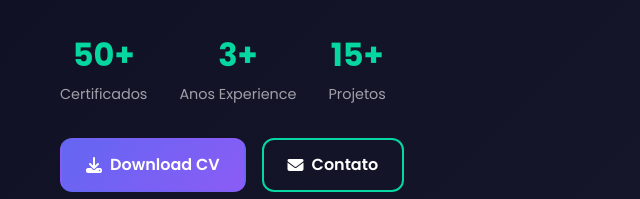
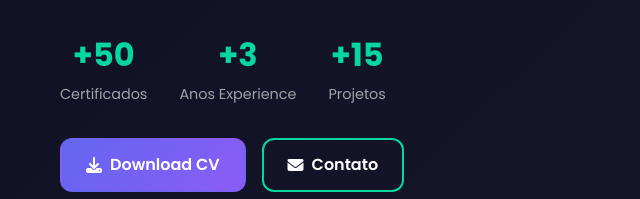
Before and after one commit to MessiasSavio/portifolio, a plain HTML site: page portifolio/index.html in a window 1280 px wide. Shown: the part 447-646 px from the top of the page, 0-640 px from the left. Drawn offline with nearby package versions, Linux system fonts and the light colour scheme; no server answers.

Commit message:
fix: update hero section statistics formatting for consistency

```diff
--- a/portifolio/index.html
+++ b/portifolio/index.html
@@ -74,15 +74,15 @@
 
           <div class="hero-stats">
             <div class="stat">
-              <span class="stat-number">50+</span>
+              <span class="stat-number">+50</span>
               <span class="stat-label" data-i18n="hero.stats.certificates">Certificados</span>
             </div>
             <div class="stat">
-              <span class="stat-number">3+</span>
+              <span class="stat-number">+3</span>
               <span class="stat-label" data-i18n="hero.stats.experience">Anos Experience</span>
             </div>
             <div class="stat">
-              <span class="stat-number">15+</span>
+              <span class="stat-number">+15</span>
               <span class="stat-label" data-i18n="hero.stats.projects">Projetos</span>
             </div>
           </div>
```
